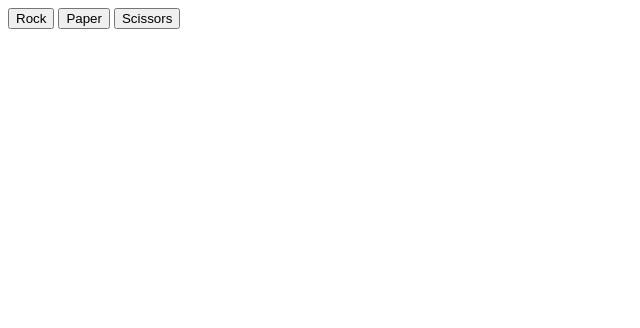
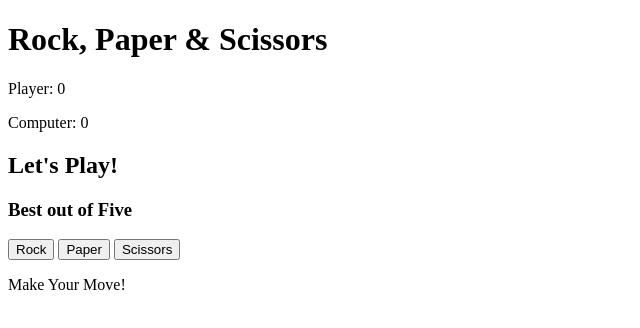
Before and after one commit to Erikkk999/rock-paper-scissors, a plain HTML site: page index.html in a window 1280 px wide. Shown: the whole page, without its empty margins (0-640 px from the left). Drawn offline with Linux system fonts and the light colour scheme.

Commit message:
chore: set up basic HTML structure and containers
for the most part.

```diff
--- a/index.html
+++ b/index.html
@@ -7,10 +7,26 @@
     <script src="script.js" defer></script>
 </head>
 <body>
+    <div class="top-container">
+        <div class="header">
+            <h1 class="title">Rock, Paper &amp; Scissors</h1>
+            <div class="score-display">
+                <p class="player-score">Player: 0</p>
+                <p class="computer-score">Computer: 0</p>
+            </div>
+        </div>
+        <h2 class="invitaton">Let's Play!</h2>
+        <h3 class="rule">Best out of Five</h3>
+    </div>
     <div class="button-container">
         <button class="btn rock" id="rock">Rock</button>
         <button class="btn paper" id="paper">Paper</button>
         <button class="btn scissors" id="scissors">Scissors</button>
     </div>
+    <div class="bottom-container">
+        <div class="choice-display">
+            <p class="choice">Make Your Move!</p>
+        </div>
+    </div>
 </body>
 </html>
--- a/script.js
+++ b/script.js
@@ -1,4 +1,9 @@
 const playerChoices = document.querySelectorAll(".button-container button");
+
+let humanScore = 0;
+let computerScore = 0;
+
+const CAP = (str) => str.charAt(0).toUpperCase() + str.slice(1);
 
 function getComputerChoice() {
 
@@ -22,11 +27,7 @@ function playGame() {
             const result = playRound(playerChoice, computerChoice);
         });
     });
-
-
-    let humanScore = 0;
-    let computerScore = 0;
-    const CAP = (str) => str.charAt(0).toUpperCase() + str.slice(1);
+}
 
 function playRound(humanChoice, computerChoice, roundNumber) {
 
@@ -61,7 +62,7 @@ function getFinalResult(humanScore, computerScore) {
     }
 }
 
-    const finalScoreMessage = getFinalResult(humanScore, computerScore);
-}
+    // const finalScoreMessage = getFinalResult(humanScore, computerScore);
+
 
 playGame();
```
